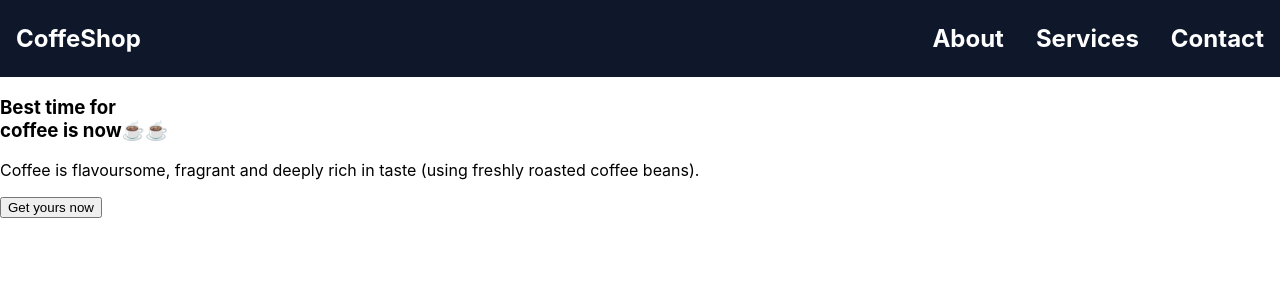
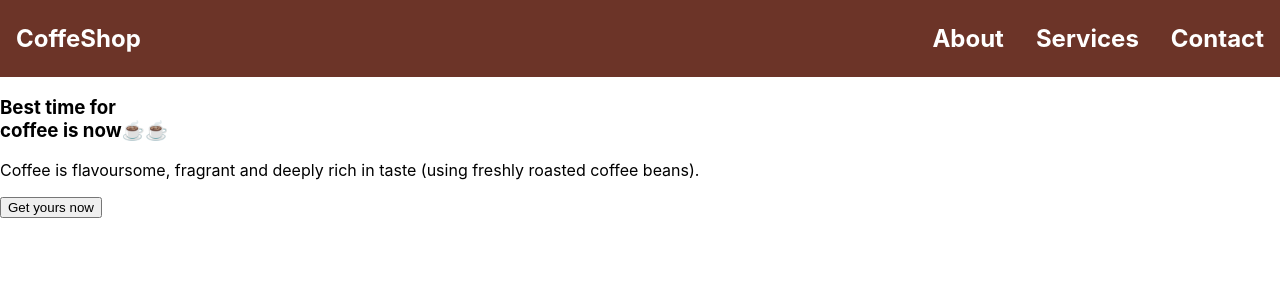
Before and after one commit to menna544/Project309, a React (Create React App) app in the folder frontend/: page / in a window 1280 px wide. Shown: the top 300 px of the page. Built offline with nearby package versions, Linux system fonts and the light colour scheme.

Commit message:
commit style color header

```diff
--- a/frontend/src/Pages/Components/nav.css
+++ b/frontend/src/Pages/Components/nav.css
@@ -1,12 +1,12 @@
 .active{
-    background-color: #1d4ed8;
+    background-color: #CEE6F3;
 }
 
 nav {
     display: flex;
     justify-content: space-between;
     align-items: center;
-    background-color: #0f172a;
+    background-color: #6C3428;
     color: white;
     position: sticky;
     top: 0;
@@ -40,7 +40,8 @@ nav ul li a {
 }
 
 nav ul li a:not(.active):hover {
-    background-color:#172554 ;
+    background-color:#CEE6F3 ;
+    color: black;
 }
 
 nav .menu {
```
Also changed, not shown: frontend/src/images/1bb81a4a660b8906e239bed31a6ec905.jpg (added).
